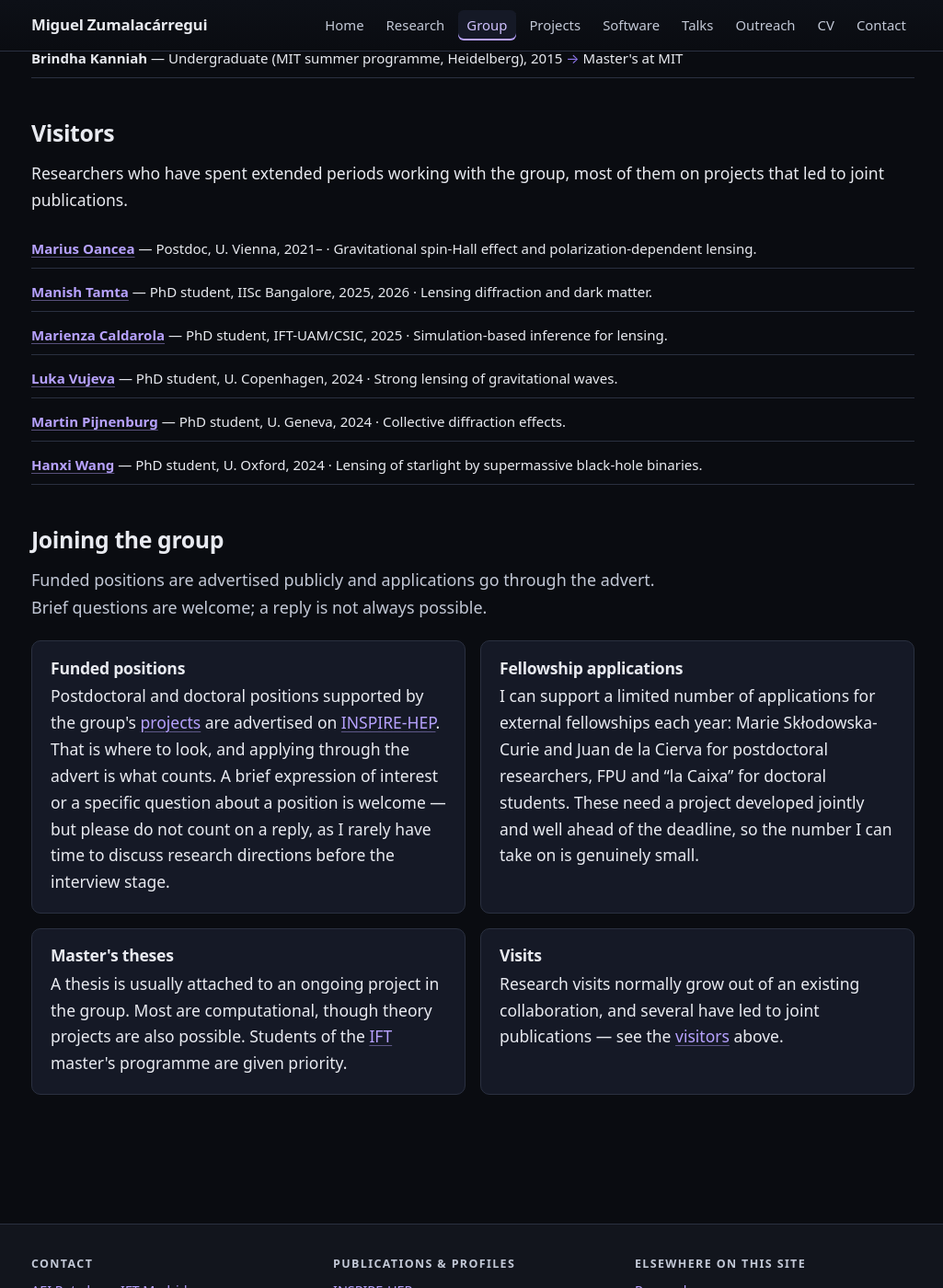
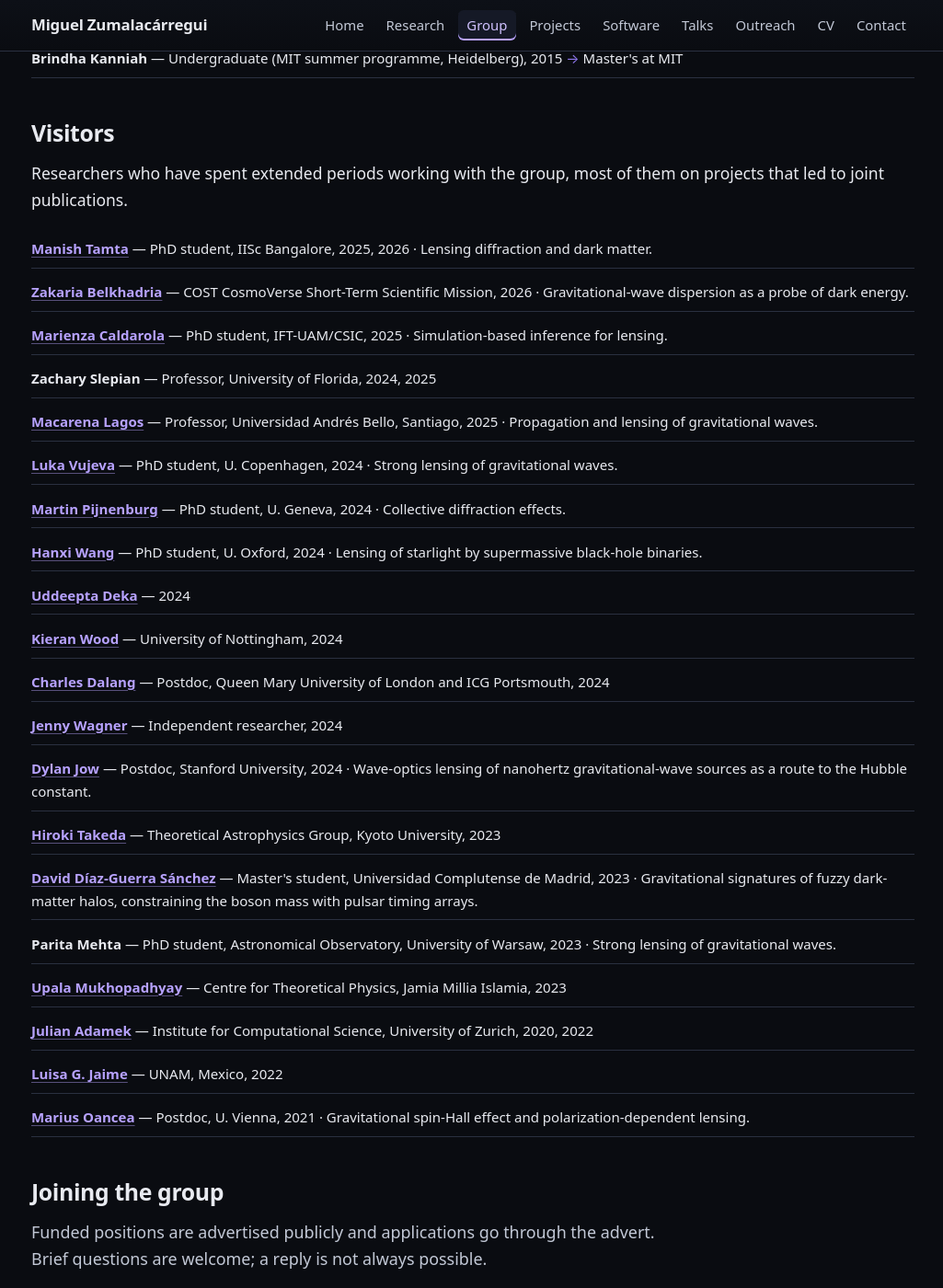
Before and after one commit to miguelzuma/miguelzuma.github.io, a Jekyll site: the page built from group.html, in a window 1280 px wide and 1400 px high, scrolled down 3471 px. Shown: the whole window at 92% size, without its empty margins (126-1151 px from the left). Built offline with Jekyll 4.4.1, drawn with Linux system fonts in a browser that asks for light colours.

Commit message:
Add fourteen visitors from the AEI visit forms
Went through ~/Dropbox/Documentos/AEI Group/visitors and added everyone hosted
between 2020 and 2026 who was missing, excluding director candidates and the
Advisory Board. Affiliations, dates and project descriptions come from the
forms and invitation letters rather than from memory:

  2026 Zakaria Belkhadria   2023 Upala Mukhopadhyay
  2025 Macarena Lagos       2023 Parita Mehta
  2024/25 Zachary Slepian   2023 David Diaz-Guerra Sanchez
  2024 Dylan Jow            2023 Hiroki Takeda
  2024 Jenny Wagner         2022 Luisa G. Jaime
  2024 Charles Dalang       2020/22 Julian Adamek
  2024 Kieran Wood
  2024 Uddeepta Deka

Parita Mehta was the real miss: she is in the CV under informal PhD
supervision and I skipped her when first building the roster.

Two corrections the forms produced. The 2023 folder is named "Mukherjee" but
the invitation letter and CV both say Upala Mukhopadhyay. And Dylan Jow's CV
header says CITA while the 2024 invitation describes him as a postdoc at
Stanford, so the later source wins.

Twelve of the fourteen link to verified INSPIRE author pages. Slepian is
skipped -- INSPIRE holds eight separate records under his name -- and Mehta has
none. All links checked for HTTP 200.

Also fixes the list template, which rendered "Name — , 2024" for anyone
without an affiliation, and corrects Oancea's visit to 2021.

Co-Authored-By: Claude Opus 5 (1M context) <noreply@anthropic.com>
Claude-Session: https://claude.ai/code/session_01E2ZbXszK9qt9svKVxU5Yrt

```diff
--- a/_data/people.yml
+++ b/_data/people.yml
@@ -104,6 +104,92 @@ current:
     topic: "Gravitational-wave propagation beyond general relativity."
 
 visitors:
+  - name: "Zakaria Belkhadria"
+    url: "https://inspirehep.net/authors/2727354"
+    end: 2026
+    role: "COST CosmoVerse Short-Term Scientific Mission"
+    years: "2026"
+    topic: "Gravitational-wave dispersion as a probe of dark energy."
+
+  - name: "Macarena Lagos"
+    url: "https://inspirehep.net/authors/1507748"
+    end: 2025
+    role: "Professor, Universidad Andrés Bello, Santiago"
+    years: "2025"
+    topic: "Propagation and lensing of gravitational waves."
+
+  - name: "Zachary Slepian"
+    end: 2025
+    role: "Professor, University of Florida"
+    years: "2024, 2025"
+
+  - name: "Dylan Jow"
+    url: "https://inspirehep.net/authors/1912080"
+    end: 2024
+    role: "Postdoc, Stanford University"
+    years: "2024"
+    topic: "Wave-optics lensing of nanohertz gravitational-wave sources as a route to the Hubble constant."
+
+  - name: "Jenny Wagner"
+    url: "https://inspirehep.net/authors/1779043"
+    end: 2024
+    role: "Independent researcher"
+    years: "2024"
+
+  - name: "Charles Dalang"
+    url: "https://inspirehep.net/authors/1809345"
+    end: 2024
+    role: "Postdoc, Queen Mary University of London and ICG Portsmouth"
+    years: "2024"
+
+  - name: "Kieran Wood"
+    url: "https://inspirehep.net/authors/2653639"
+    end: 2024
+    role: "University of Nottingham"
+    years: "2024"
+
+  - name: "Uddeepta Deka"
+    url: "https://inspirehep.net/authors/2586041"
+    end: 2024
+    years: "2024"
+
+  - name: "Upala Mukhopadhyay"
+    url: "https://inspirehep.net/authors/1044823"
+    end: 2023
+    role: "Centre for Theoretical Physics, Jamia Millia Islamia"
+    years: "2023"
+
+  - name: "Parita Mehta"
+    end: 2023
+    role: "PhD student, Astronomical Observatory, University of Warsaw"
+    years: "2023"
+    topic: "Strong lensing of gravitational waves."
+
+  - name: "David Díaz-Guerra Sánchez"
+    url: "https://inspirehep.net/authors/3088465"
+    end: 2023
+    role: "Master's student, Universidad Complutense de Madrid"
+    years: "2023"
+    topic: "Gravitational signatures of fuzzy dark-matter halos, constraining the boson mass with pulsar timing arrays."
+
+  - name: "Hiroki Takeda"
+    url: "https://inspirehep.net/authors/1684306"
+    end: 2023
+    role: "Theoretical Astrophysics Group, Kyoto University"
+    years: "2023"
+
+  - name: "Luisa G. Jaime"
+    url: "https://inspirehep.net/authors/1258854"
+    end: 2022
+    role: "UNAM, Mexico"
+    years: "2022"
+
+  - name: "Julian Adamek"
+    url: "https://inspirehep.net/authors/1057360"
+    end: 2022
+    role: "Institute for Computational Science, University of Zurich"
+    years: "2020, 2022"
+
   - name: "Manish Tamta"
     end: 2026
     url: "https://inspirehep.net/authors/2797698"
@@ -140,10 +226,10 @@ visitors:
     topic: "Strong lensing of gravitational waves."
 
   - name: "Marius Oancea"
-    end: 2026
+    end: 2021
     url: "https://inspirehep.net/authors/1800686"
     role: "Postdoc, U. Vienna"
-    years: "2021–"
+    years: "2021"
     topic: "Gravitational spin-Hall effect and polarization-dependent lensing."
 
 
--- a/group.html
+++ b/group.html
@@ -67,7 +67,7 @@ description: >-
   <ul class="alumni-list">
     {%- for p in people %}
     <li>
-      <strong>{% if p.url %}<a href="{{ p.url }}" rel="noopener">{{ p.name }}</a>{% else %}{{ p.name }}{% endif %}</strong> — {{ p.role }}{% if p.years %}, {{ p.years }}{% endif %}{% if p.next %}<span class="next">{{ p.next }}</span>{% endif %}
+      <strong>{% if p.url %}<a href="{{ p.url }}" rel="noopener">{{ p.name }}</a>{% else %}{{ p.name }}{% endif %}</strong>{% if p.role %} — {{ p.role }}{% if p.years %}, {{ p.years }}{% endif %}{% elsif p.years %} — {{ p.years }}{% endif %}{% if p.next %}<span class="next">{{ p.next }}</span>{% endif %}
     </li>
     {%- endfor %}
   </ul>
@@ -87,7 +87,7 @@ description: >-
   <ul class="alumni-list">
     {%- for p in people %}
     <li>
-      <strong>{% if p.url %}<a href="{{ p.url }}" rel="noopener">{{ p.name }}</a>{% else %}{{ p.name }}{% endif %}</strong> — {{ p.role }}{% if p.years %}, {{ p.years }}{% endif %}{% if p.next %}<span class="next">{{ p.next }}</span>{% endif %}
+      <strong>{% if p.url %}<a href="{{ p.url }}" rel="noopener">{{ p.name }}</a>{% else %}{{ p.name }}{% endif %}</strong>{% if p.role %} — {{ p.role }}{% if p.years %}, {{ p.years }}{% endif %}{% elsif p.years %} — {{ p.years }}{% endif %}{% if p.next %}<span class="next">{{ p.next }}</span>{% endif %}
     </li>
     {%- endfor %}
   </ul>
@@ -106,7 +106,9 @@ description: >-
     {%- for p in vis %}
     <li>
       <strong>{% if p.url %}<a href="{{ p.url }}" rel="noopener">{{ p.name }}</a>{% else %}{{ p.name }}{% endif %}</strong>
-      — {{ p.role }}{% if p.years %}, {{ p.years }}{% endif %}{% if p.topic %} &middot; {{ p.topic }}{% endif %}
+      {%- if p.role %} — {{ p.role }}{% if p.years %}, {{ p.years }}{% endif %}
+      {%- elsif p.years %} — {{ p.years }}{% endif %}
+      {%- if p.topic %} &middot; {{ p.topic }}{% endif %}
     </li>
     {%- endfor %}
   </ul>
```
